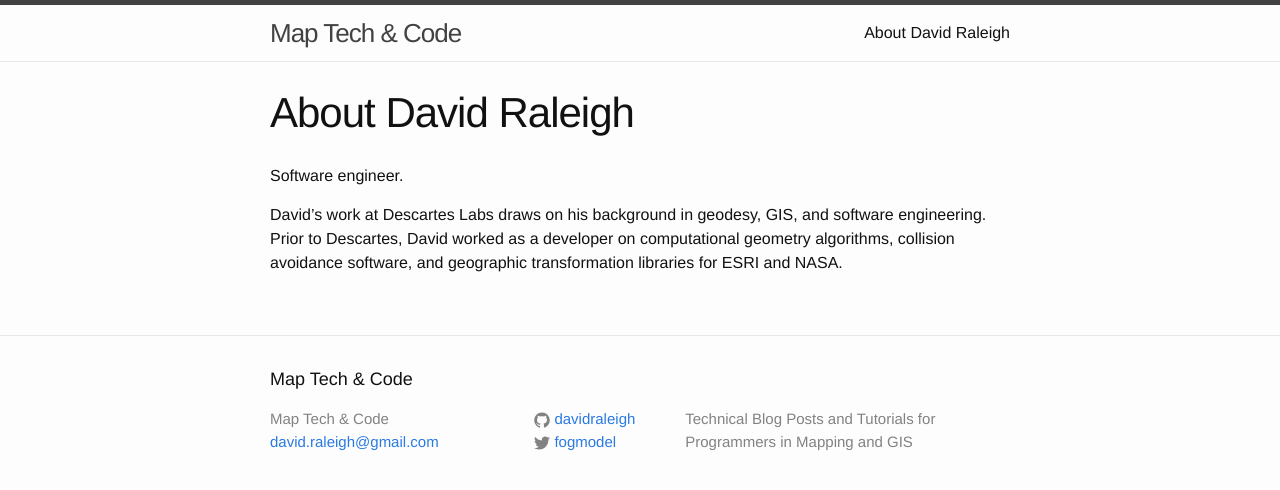
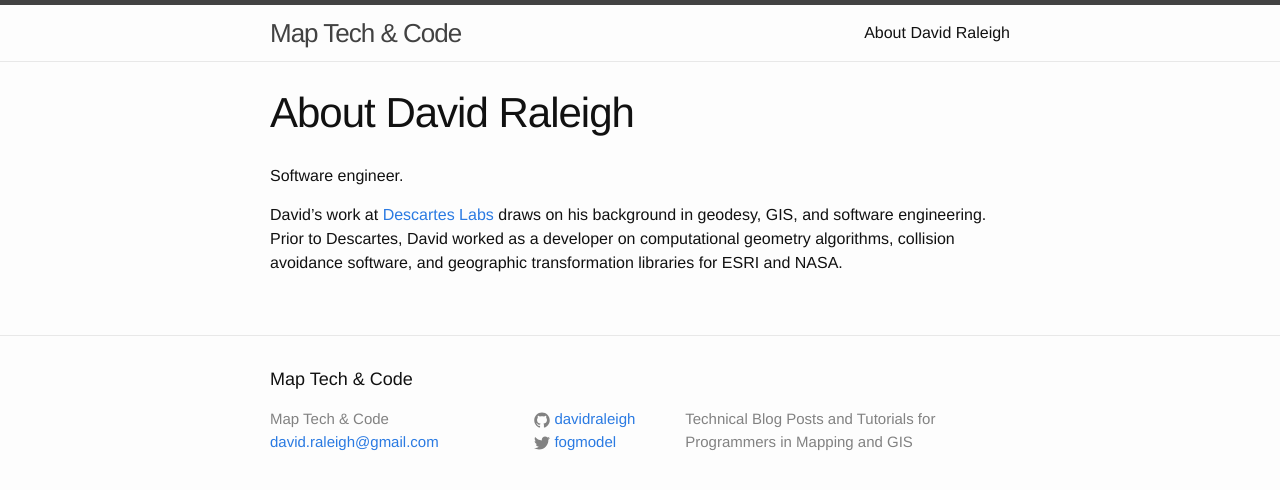
Before and after one commit to davidraleigh/davidraleigh.github.io, a Jekyll site: the page built from about.md, in a window 1280 px wide. Shown: the top 490 px of the page. Built offline with Jekyll 4.4.1, drawn with Linux system fonts in a browser that asks for light colours; comment, search, counter and statistics services are not loaded; part of the change alters nothing that is shown.

Commit message:
d labs link

```diff
--- a/about.md
+++ b/about.md
@@ -6,4 +6,4 @@ permalink: /about/
 
 Software engineer.
 
-David's work at Descartes Labs draws on his background in geodesy, GIS, and software engineering. Prior to Descartes, David worked as a developer on computational geometry algorithms, collision avoidance software, and geographic transformation libraries for ESRI and NASA.
+David's work at [Descartes Labs](http://www.descarteslabs.com/) draws on his background in geodesy, GIS, and software engineering. Prior to Descartes, David worked as a developer on computational geometry algorithms, collision avoidance software, and geographic transformation libraries for ESRI and NASA.
```
